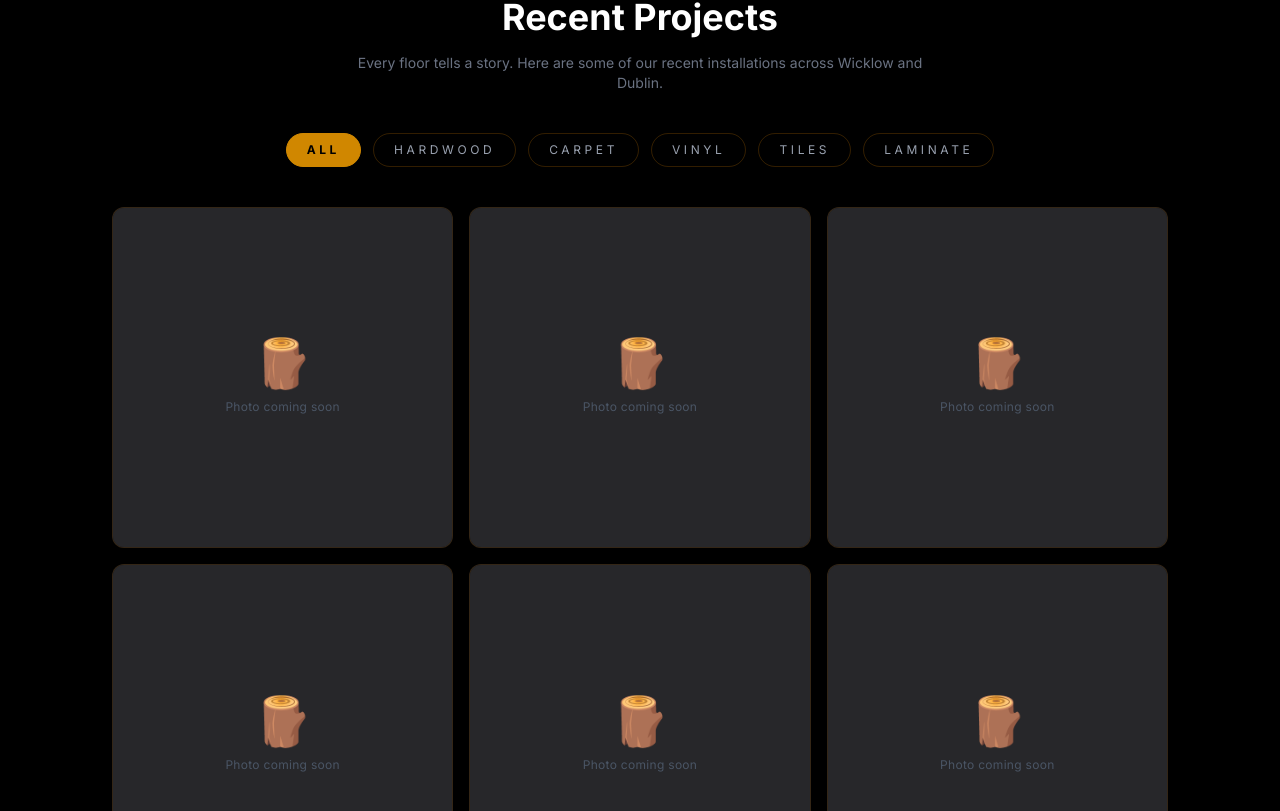
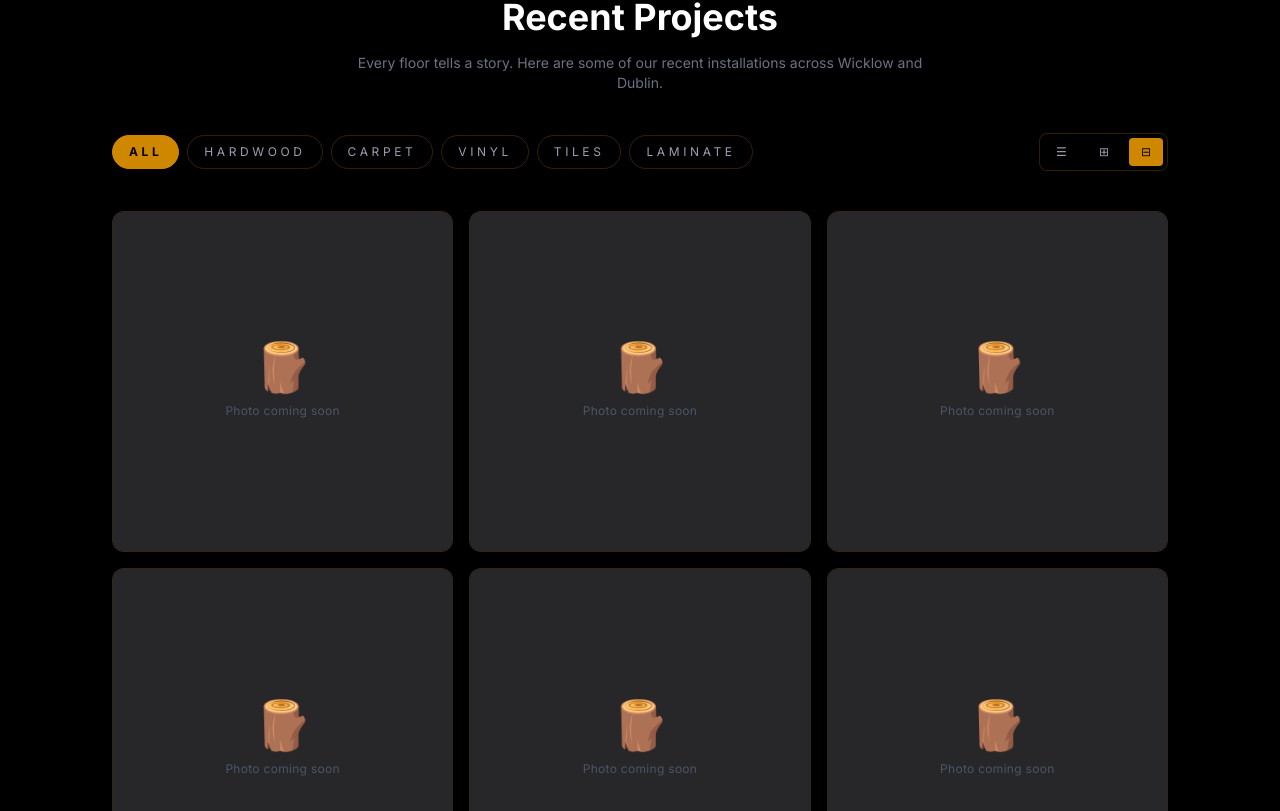
Before and after one commit to cheenusrinivas/w2d-flooring, a Next.js app: page / in a window 1280 px wide. Shown: the part 2349-3160 px from the top of the page. Built offline with nearby package versions, Linux system fonts and the light colour scheme; no server answers.

Commit message:
add grid/list/2-column view toggle to gallery

```diff
--- a/components/Gallery.tsx
+++ b/components/Gallery.tsx
@@ -13,10 +13,19 @@ const items = [
 
 const filters = ['All', 'Hardwood', 'Carpet', 'Vinyl', 'Tiles', 'Laminate']
 
+type ViewMode = 'grid' | 'two' | 'list'
+
 export default function Gallery() {
   const [active, setActive] = useState('All')
+  const [view, setView] = useState<ViewMode>('grid')
 
   const filtered = active === 'All' ? items : items.filter((i) => i.type === active)
+
+  const gridClass = {
+    grid: 'grid grid-cols-3 gap-4',
+    two: 'grid grid-cols-2 gap-4',
+    list: 'grid grid-cols-1 gap-4',
+  }[view]
 
   return (
     <section id="gallery" className="py-24 bg-black">
@@ -31,13 +40,16 @@ export default function Gallery() {
           </p>
         </div>
 
+        {/* Filters + View toggle */}
+        <div className="flex flex-wrap justify-between items-center gap-4 mb-10">
+
           {/* Filter buttons */}
-        <div className="flex flex-wrap justify-center gap-3 mb-10">
+          <div className="flex flex-wrap gap-2">
             {filters.map((f) => (
               <button
                 key={f}
                 onClick={() => setActive(f)}
-              className={`text-xs tracking-[0.3em] uppercase px-5 py-2 rounded-full border transition-all duration-300 ${
+                className={`text-xs tracking-[0.3em] uppercase px-4 py-2 rounded-full border transition-all duration-300 ${
                   active === f
                     ? 'bg-yellow-600 border-yellow-600 text-black font-bold'
                     : 'border-yellow-700/30 text-gray-400 hover:border-yellow-500 hover:text-yellow-500'
@@ -48,20 +60,66 @@ export default function Gallery() {
             ))}
           </div>
 
-        {/* Grid */}
-        <div className="grid grid-cols-1 sm:grid-cols-2 lg:grid-cols-3 gap-4">
+          {/* View mode toggle */}
+          <div className="flex gap-2 border border-yellow-700/30 rounded-lg p-1">
+            <button
+              onClick={() => setView('list')}
+              title="List view"
+              className={`px-3 py-1.5 rounded text-xs transition-all duration-300 ${
+                view === 'list' ? 'bg-yellow-600 text-black' : 'text-gray-400 hover:text-yellow-500'
+              }`}
+            >
+              ☰
+            </button>
+            <button
+              onClick={() => setView('two')}
+              title="2-column view"
+              className={`px-3 py-1.5 rounded text-xs transition-all duration-300 ${
+                view === 'two' ? 'bg-yellow-600 text-black' : 'text-gray-400 hover:text-yellow-500'
+              }`}
+            >
+              ⊞
+            </button>
+            <button
+              onClick={() => setView('grid')}
+              title="Grid view"
+              className={`px-3 py-1.5 rounded text-xs transition-all duration-300 ${
+                view === 'grid' ? 'bg-yellow-600 text-black' : 'text-gray-400 hover:text-yellow-500'
+              }`}
+            >
+              ⊟
+            </button>
+          </div>
+        </div>
+
+        {/* Gallery Grid */}
+        <div className={gridClass}>
           {filtered.map((item) => (
             <div
               key={item.id}
-              className="relative group overflow-hidden rounded-xl bg-zinc-900 border border-yellow-700/20 hover:border-yellow-500/50 transition-all duration-300"
+              className={`relative group overflow-hidden rounded-xl bg-zinc-900 border border-yellow-700/20 hover:border-yellow-500/50 transition-all duration-300 ${
+                view === 'list' ? 'flex gap-4 items-center p-4' : ''
+              }`}
             >
+              {view === 'list' ? (
+                <>
+                  <div className="w-20 h-20 bg-zinc-800 rounded-lg flex items-center justify-center shrink-0">
+                    <span className="text-3xl">🪵</span>
+                  </div>
+                  <div>
+                    <span className="text-yellow-500 text-xs tracking-widest uppercase">{item.type}</span>
+                    <h3 className="text-white font-bold text-base mt-1">{item.label}</h3>
+                    <p className="text-gray-500 text-sm mt-1">📍 {item.location}</p>
+                  </div>
+                </>
+              ) : (
+                <>
                   <div className="aspect-square flex items-center justify-center bg-zinc-800">
                     <div className="text-center">
                       <div className="text-5xl mb-3">🪵</div>
                       <p className="text-gray-600 text-xs tracking-wide">Photo coming soon</p>
                     </div>
                   </div>
-
                   <div className="absolute inset-0 bg-black/70 opacity-0 group-hover:opacity-100 transition-opacity duration-300 flex items-end p-5">
                     <div>
                       <span className="text-yellow-500 text-xs tracking-widest uppercase">{item.type}</span>
@@ -69,6 +127,8 @@ export default function Gallery() {
                       <p className="text-gray-400 text-sm mt-1">📍 {item.location}</p>
                     </div>
                   </div>
+                </>
+              )}
             </div>
           ))}
         </div>
```
Lines whose indentation alone changed are shown as unchanged.
